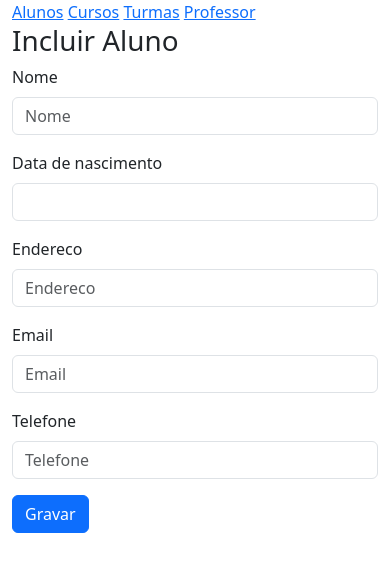
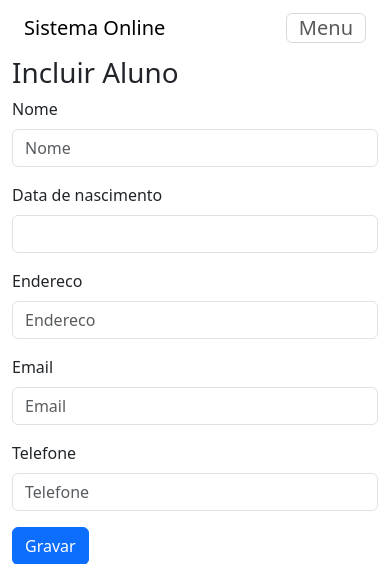
Before and after one commit to ricardoreisdata/sistema_online_django, a Django app: page /cadastro/incluir_aluno in a window 390 px wide. Shown: the top 564 px of the page. Run offline with Django 4.2, Linux system fonts and the light colour scheme; some libraries are stand-ins or nearby versions.

Commit message:
Menu Responsivo Sistema Online

```diff
--- a/cadastro/views.py
+++ b/cadastro/views.py
@@ -167,7 +167,7 @@ def editar_turma(request, id):
 def excluir_turma(request, id):
     turma = Turma.objects.get(id_turma = id)
     try:
-        Aluno.delete()
+        turma.delete()
     except:
         pass
     return redirect('listar_turmas')
--- a/templates/base.html
+++ b/templates/base.html
@@ -9,10 +9,31 @@
 </head>
 <body>
     <div class="container">
-        <a href="{% url 'listar_alunos' %}">Alunos</a>
-        <a href="{% url 'listar_cursos' %}">Cursos</a>
-        <a href="{% url 'listar_turmas' %}">Turmas</a>
-        <a href="{% url 'listar_professores' %}">Professor</a>
+        <nav class="navbar navbar-expand-lg">
+            <div class="container-fluid">
+                <a class="navbar-brand" href="{% url 'index' %}">Sistema Online</a>
+                    <button class="navbar-toggler" type="button" data-bs-toggle="collapse" data-bs-target="#menu" aria-controls="menu" aria-expanded="false" aria-label="Toggle Navigation">
+                        Menu
+                    </button>
+                <div class="collapse navbar-collapse" id="menu">
+                    <ul class="navbar-nav me-auto mb-2 mb-lg-0">
+                        <li class="list-item">
+                            <a class = nav-link href="{% url 'listar_alunos' %}">Alunos</a>
+                        </li>
+                        <li class="list-item"></li>
+                            <a class = nav-link href="{% url 'listar_cursos' %}">Cursos</a>
+                        </li>
+                        <li class="list-item"></li>
+                            <a class = nav-link href="{% url 'listar_turmas' %}">Turmas</a>
+                        </li>
+                        <li class="list-item"></li>
+                            <a class = nav-link href="{% url 'listar_professores' %}">Professor</a>
+                        </li>
+
+                    </ul>
+                </div>
+            </div>
+        </nav>
         {% block content %}
         {% endblock  %}
     </div>
```
